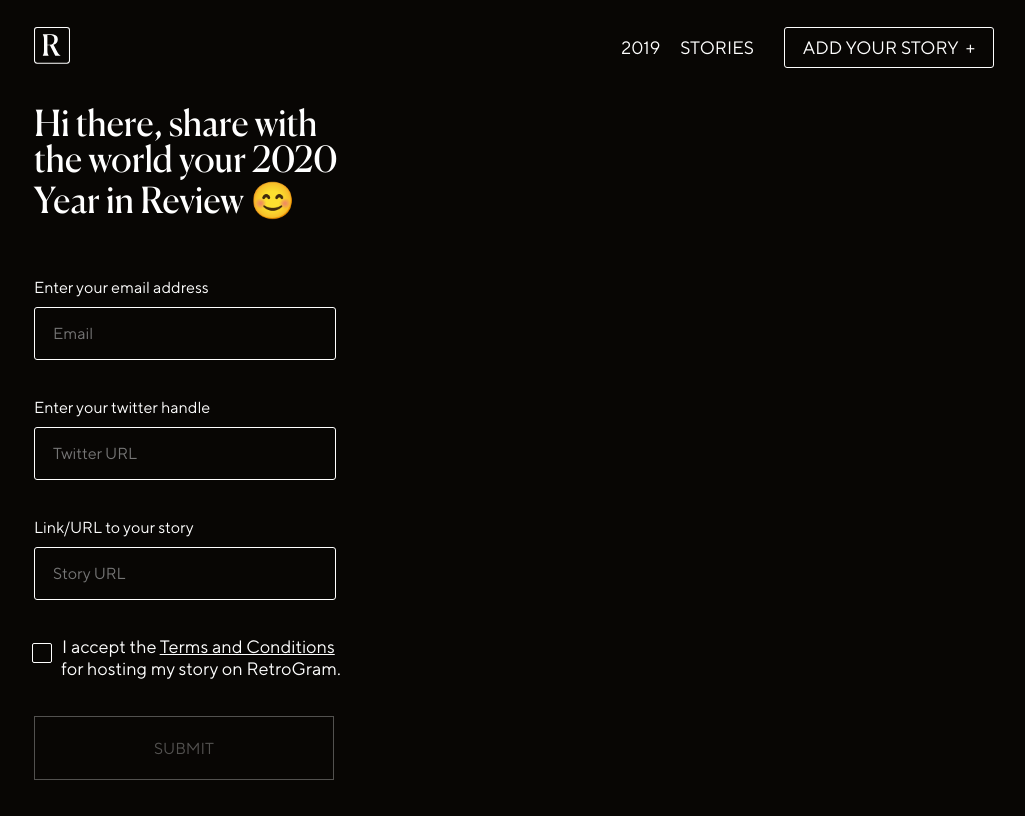
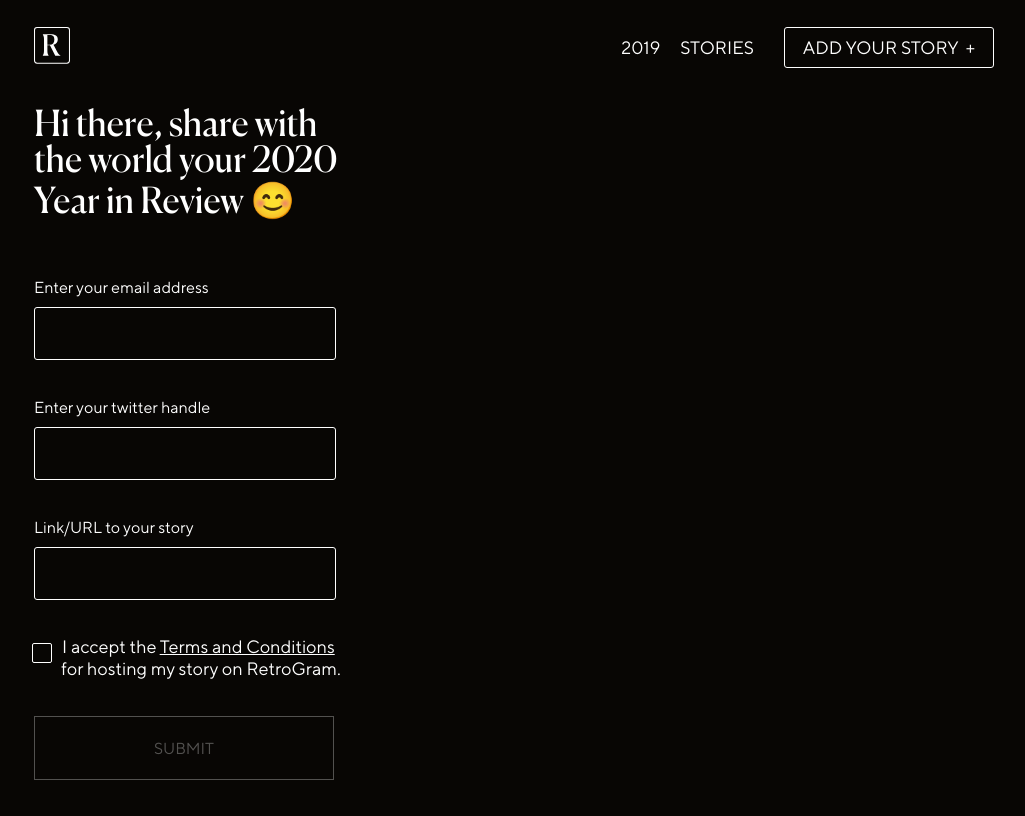
Before and after one commit to retrogram/retro-v2.0, a Next.js app: page /add-story in a window 1280 px wide. Shown: the whole page, without its empty margins (126-1151 px from the left). Built offline with nearby package versions, Linux system fonts and the light colour scheme.

Commit message:
removed placeholders

```diff
--- a/pages/add-story.js
+++ b/pages/add-story.js
@@ -81,7 +81,6 @@ const Add = () => {
                             <input
                                 className={Styles.input}
                                 type='text'
-                                placeholder='Name'
                                 name='name'
                                 onChange={handleChange}
                                 required
@@ -94,7 +93,6 @@ const Add = () => {
                             <input
                                 className={Styles.input}
                                 type='email'
-                                placeholder='Email'
                                 name='email'
                                 onChange={handleChange}
                                 required
@@ -107,7 +105,6 @@ const Add = () => {
                             <input
                                 className={Styles.input}
                                 type='url'
-                                placeholder='Twitter URL'
                                 name='twitter'
                                 onChange={handleChange}
                                 required
@@ -121,7 +118,6 @@ const Add = () => {
                             <input
                                 className={Styles.input}
                                 type='url'
-                                placeholder='Story URL'
                                 name='story'
                                 onChange={handleChange}
                                 required
```
